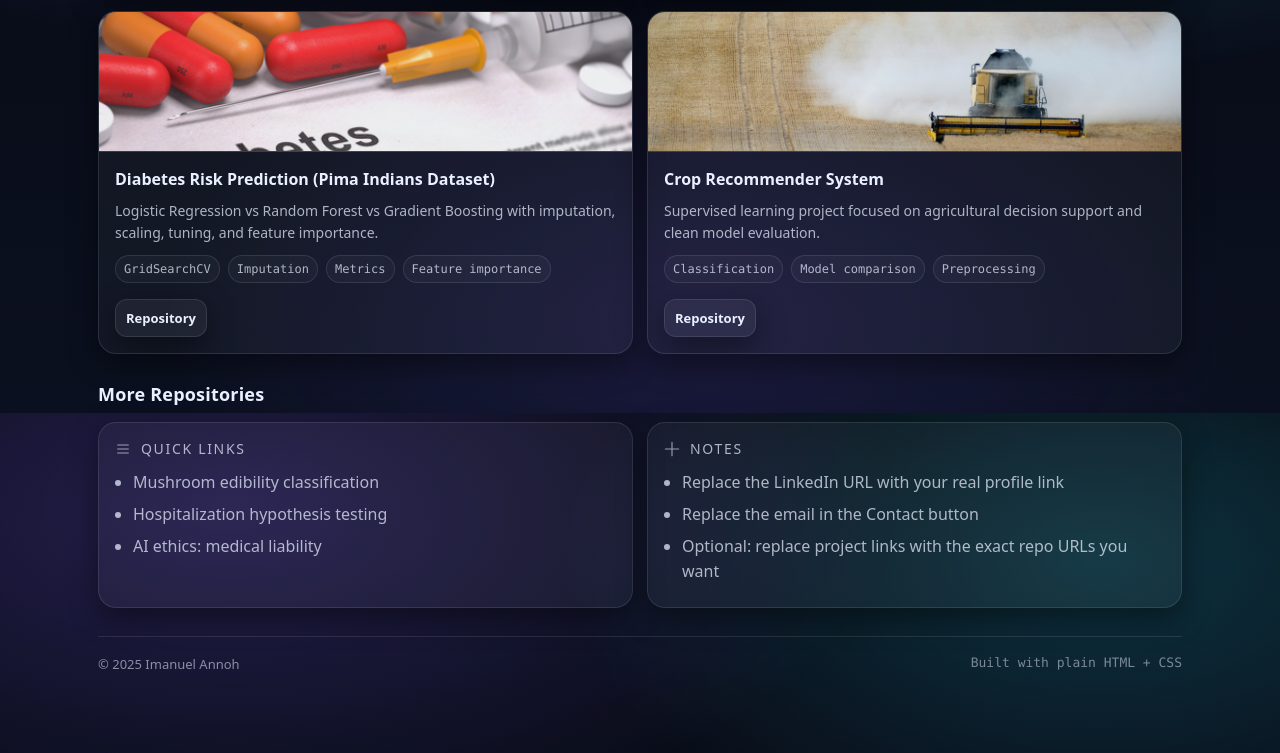
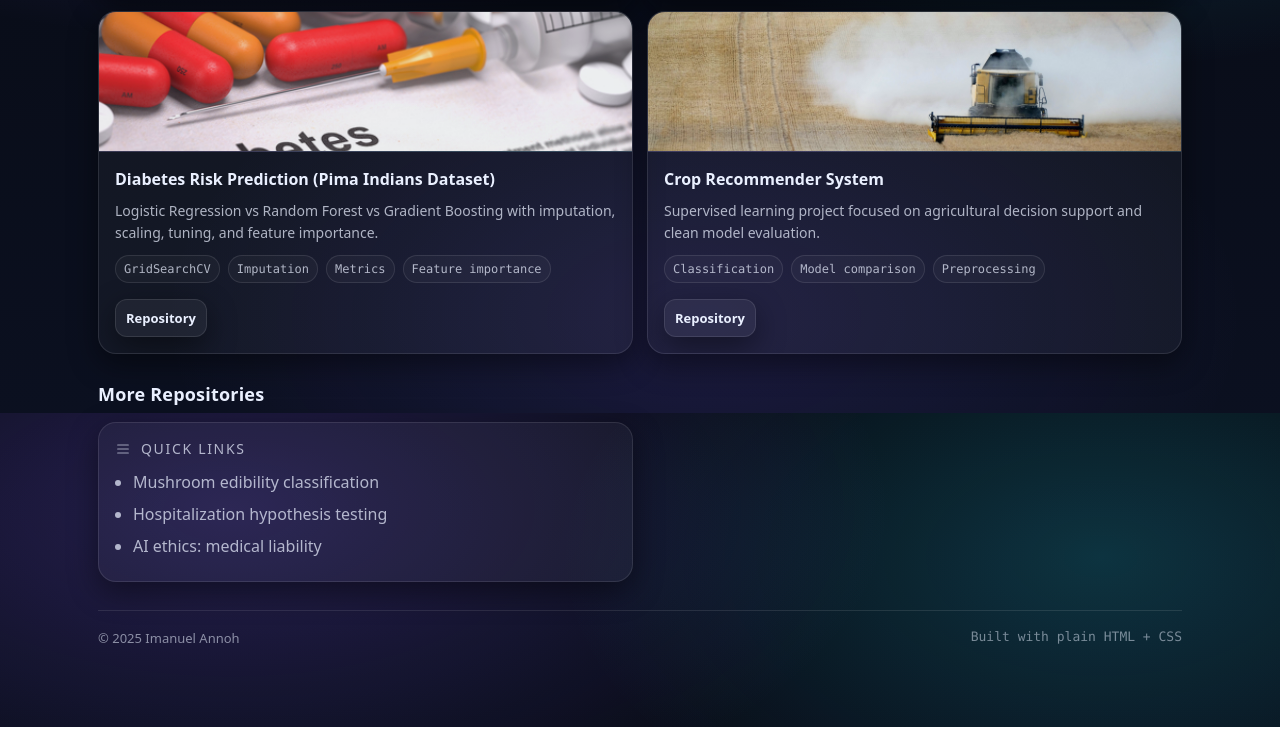
Before and after one commit to annohimanuel/annohimanuel.github.io, a plain HTML site: page index.html in a window 1280 px wide. Shown: the part 1187-1940 px from the top of the page. After the commit the page ends 1914 px from the top, so only its background shows below. Drawn offline with Linux system fonts and the light colour scheme.

Commit message:
Update index.html

```diff
--- a/index.html
+++ b/index.html
@@ -521,17 +521,7 @@
           <li><a href="https://github.com/annohimanuel/AI-Ethics-Medical_liability-">AI ethics: medical liability</a></li>
         </ul>
       </section>
-      <section class="card">
-        <div class="h">
-          <svg class="icon" viewBox="0 0 24 24" fill="none"><path d="M12 2v20M2 12h20" stroke="currentColor" stroke-width="1.7" stroke-linecap="round"/></svg>
-          Notes
-        </div>
-        <ul class="list">
-          <li>Replace the LinkedIn URL with your real profile link</li>
-          <li>Replace the email in the Contact button</li>
-          <li>Optional: replace project links with the exact repo URLs you want</li>
-        </ul>
-      </section>
+
     </div>
 
     <footer>
```
